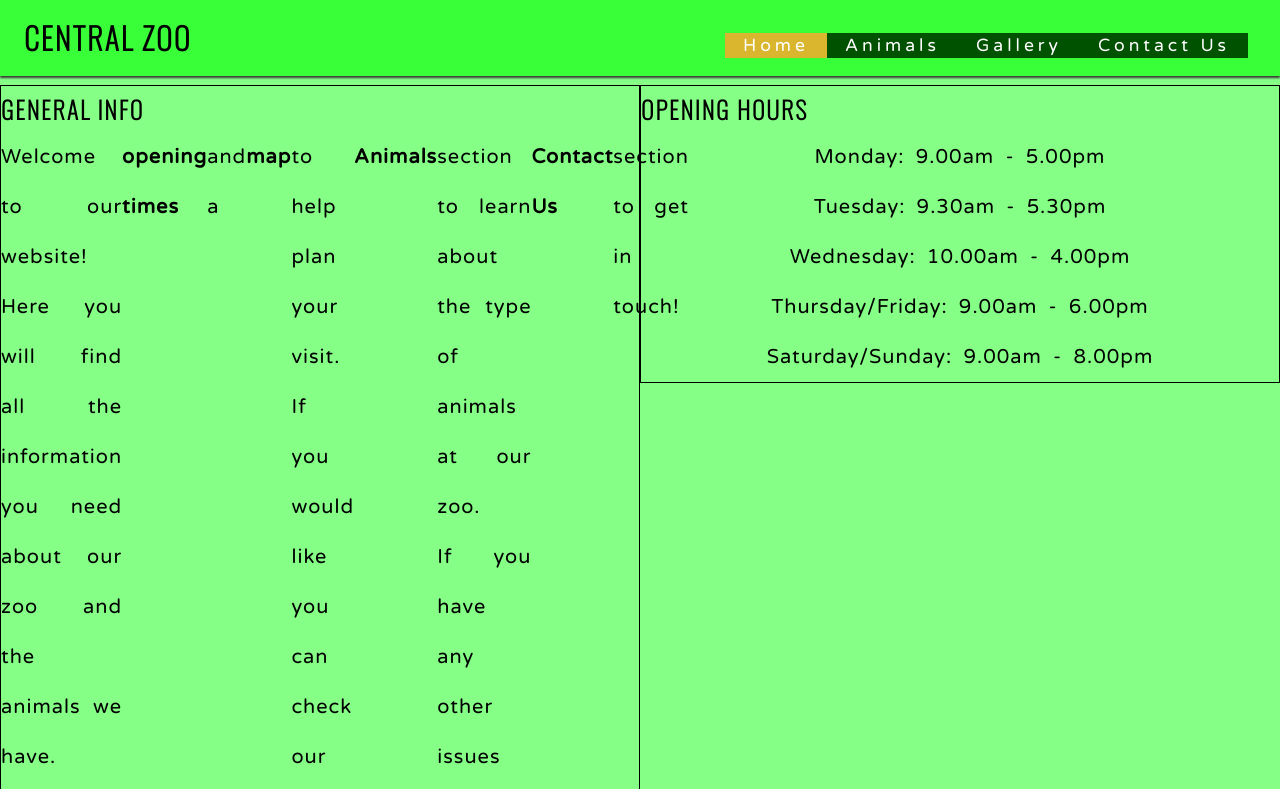
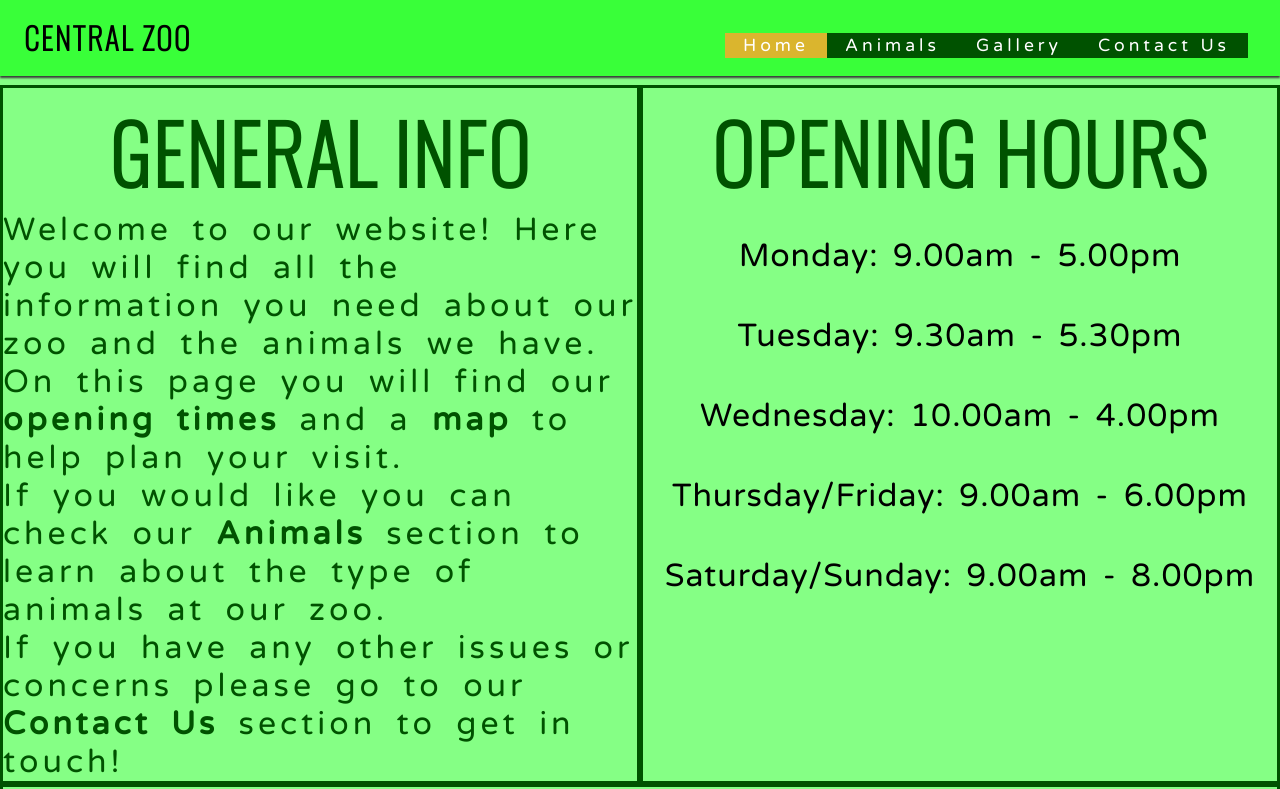
Before and after one commit to kevinoh45TuD/pp1_zoo_website, a plain HTML site: page index.html in a window 1280 px wide. Shown: the top 789 px of the page. Drawn offline with nearby package versions, Linux system fonts and the light colour scheme.

Commit message:
Style: borders + home page

```diff
--- a/assets/css/style.css
+++ b/assets/css/style.css
@@ -132,48 +132,43 @@ hr {
 
 /*Home*/
 #general-info {
-    border: 1px solid #000;
+    border: 3px solid #005200;
 
     margin-top: 10px;
 }
 
-#general-head {
-    color: #000;
-
-    text-transform: uppercase;
-
-    margin-top: 5px;
-}
-
-#general-text {
-    color: #000;
-
-    letter-spacing: 1px;
-    word-spacing: 5px;
-
-    display: flex;
-
-    margin-top: 5px;
-    line-height: 2.5;
-
-    text-align: justify;
-
-}
-
-#opening-times {
-    border: 1px solid #000;
-
-    margin-top: 10px;
-}
-
-#times-head {
-    color: #000;
+.home-heading {
+    color: #005200;
 
     text-transform: uppercase;
 
     margin-top: 5px;
 
-    text-align: center;
+    font-size: 5rem;
+
+    align-content: center;
+    justify-content: center;
+}
+
+#home-top {
+    display: flex;
+    flex-direction: row;
+
+    width: 100%;
+}
+
+#general-text {
+
+    letter-spacing: 0.25rem;
+    word-spacing: 0.5rem;
+
+    color: #005200;
+}
+
+#opening-times {
+    border: 3px solid #005200;
+
+    margin-top: 10px;
 }
 
 #times-ul {
@@ -203,7 +198,7 @@ hr {
 
     text-align: center;
 
-    padding: 5rem;
+    padding: 0rem 5rem 5rem 5rem;
 }
 
 #map-image {
@@ -291,10 +286,11 @@ hr {
 }
 
 #animal-photo {
-    border: 1px solid #000;
+    border: 3px solid #005200;
 
     width: 100%;
 
+    padding: 2rem;
 }
 
 /*Contact Us*/
@@ -307,7 +303,7 @@ hr {
 }
 
 #contact {
-    border: 1px solid #000;
+    border: 3px solid #005200;
 
     justify-content: center;
     align-content: center;
@@ -318,7 +314,7 @@ hr {
 }
 
 #contact-details {
-    border: 1px solid #000;
+    border: 3px solid #005200;
 
     justify-content: center;
     align-content: center;
@@ -327,8 +323,8 @@ hr {
 
 /*Thank You*/
 #thankyou-main {
-    color: #000;
-    border: 1px solid #000;
+    color: #005200;
+    border: 3px solid #005200;
 
     display: flex;
     flex-direction: column;
@@ -462,29 +458,27 @@ footer {
     }
 
     #general-info {
-        width: 40%;
-        height: 50%;
+        flex: 50%;
+
 
     }
 
     #general-text {
-        font-size: 20px;
+        font-size: 2rem;
     }
 
     #opening-times {
-        height: 100%;
-
-
+        flex: 50%
     }
 
     #times-ul {
-        font-size: 20px;
+        font-size: 2rem;
     }
 
     #map {
-        margin-top: -150px;
 
-        width: 50%;
+
+        width: 100%;
     }
 
     /*Animals*/
--- a/index.html
+++ b/index.html
@@ -62,16 +62,14 @@
 
     <!--Main-->
     <main id="main-home">
+      <div id="home-top">
       <section id="general-info">
         <div>
-          <h2 id="general-head">General Info</h2>
+          <h2 class="home-heading">General Info</h2>
           <p id="general-text">
-            Welcome to our website! Here you will find all the information you
-            need about our zoo and the animals we have. <br />
-            On this page you will find our <b>opening times</b> and a
-            <b>map</b> to help plan your visit. <br />
-            If you would like you can check our <b>Animals</b> section to learn
-            about the type of animals at our zoo. <br />
+            Welcome to our website! Here you will find all the information you need about our zoo and the animals we have. <br />
+            On this page you will find our <b>opening times</b> and a <b>map</b> to help plan your visit. <br />
+            If you would like you can check our <b>Animals</b> section to learn about the type of animals at our zoo. <br />
 
             If you have any other issues or concerns please go to our
             <b>Contact Us</b> section to get in touch!
@@ -81,7 +79,7 @@
 
       <section id="opening-times">
         <div>
-            <h2 id="times-head">Opening Hours</h2>
+            <h2 class="home-heading">Opening Hours</h2>
             <p>
                 <ul id="times-ul">
                     <li>Monday: 9.00am - 5.00pm</li>
@@ -93,10 +91,11 @@
             </p>
         </div>
       </section>
+      </div>
 
       <section id="map">
         <div>
-            <h2>Map</h2>
+            <h2 class="home-heading">Map</h2>
             <img src="./assets/images/zoo-map.jpg" alt="Vector image of Zoo's map" id="map-image">
         </div>
       </section>
```
